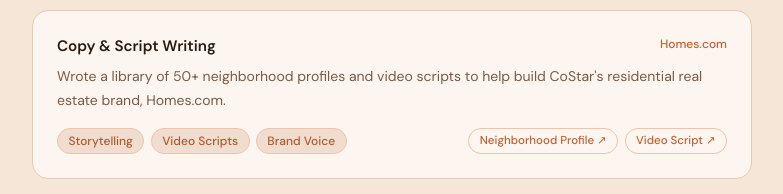
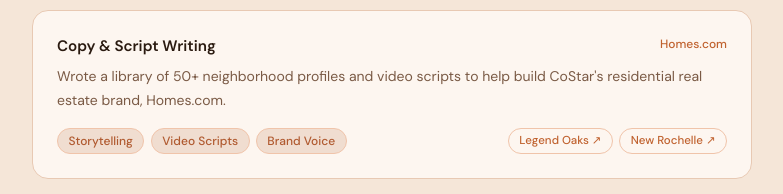
Before and after one commit to rikism-oss/portfolio-website, a React (Vite) app: page / in a window 1280 px wide. Shown: the part 960-1154 px from the top of the page, without its empty margins (248-1031 px from the left). Built offline with nearby package versions, Linux system fonts and the light colour scheme.

Commit message:
Modify neighborhood links in App.jsx
Updated links in the neighborhood profiles section.

```diff
--- a/src/App.jsx
+++ b/src/App.jsx
@@ -11,8 +11,8 @@
     tags: ["Storytelling", "Video Scripts", "Brand Voice"],
     desc: "Wrote a library of 50+ neighborhood profiles and video scripts to help build CoStar's residential real estate brand, Homes.com.",
     links: [
-      { label: "Neighborhood Profile", url: "https://www.homes.com/local-guide/austin-tx/legend-oaks-neighborhood/" },
-      { label: "Video Script", url: "https://www.homes.com/local-guide/austin-tx/legend-oaks-neighborhood/?dk=v6de4wd42r9rj" },
+      { label: "Legend Oaks", url: "https://www.homes.com/local-guide/austin-tx/legend-oaks-neighborhood/" },
+      { label: "New Rochelle", url: "https://www.homes.com/local-guide/new-rochelle-ny/downtown-new-rochelle-neighborhood/" },
     ],
   },
   {
```
